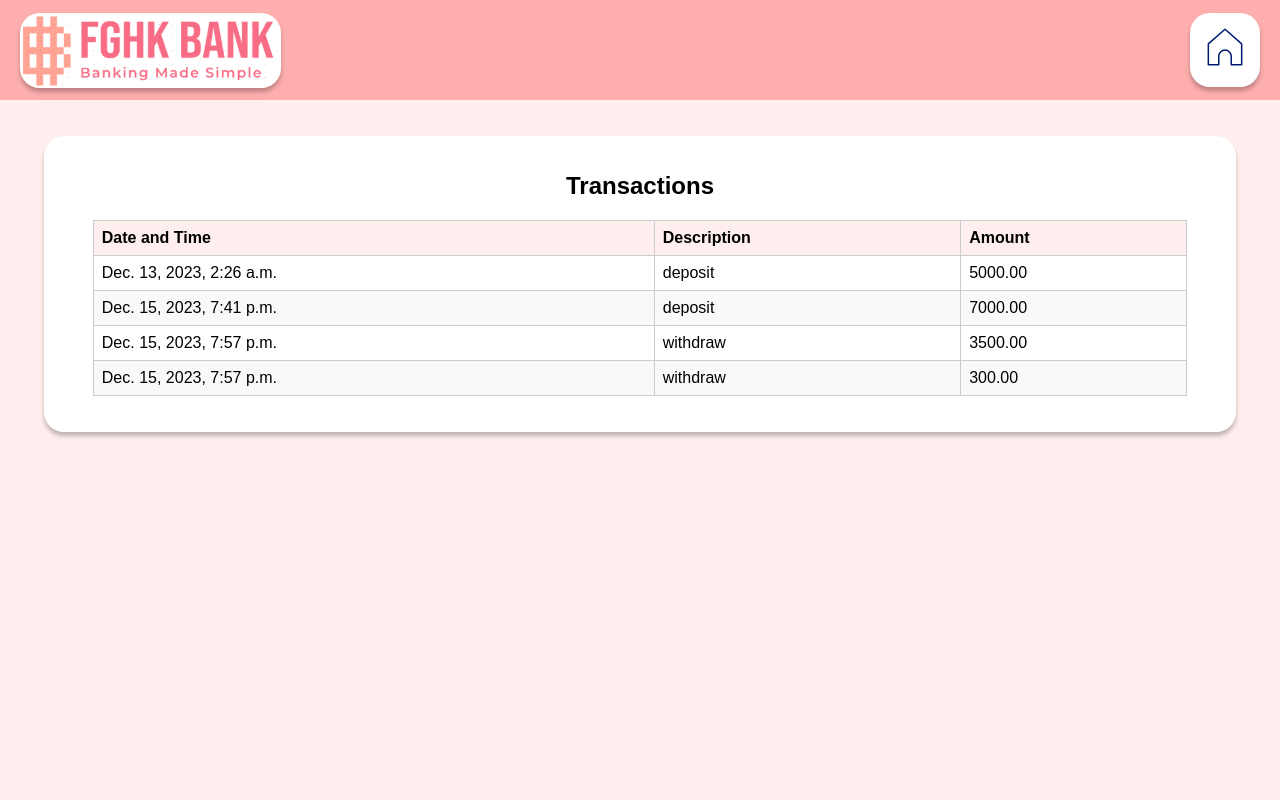
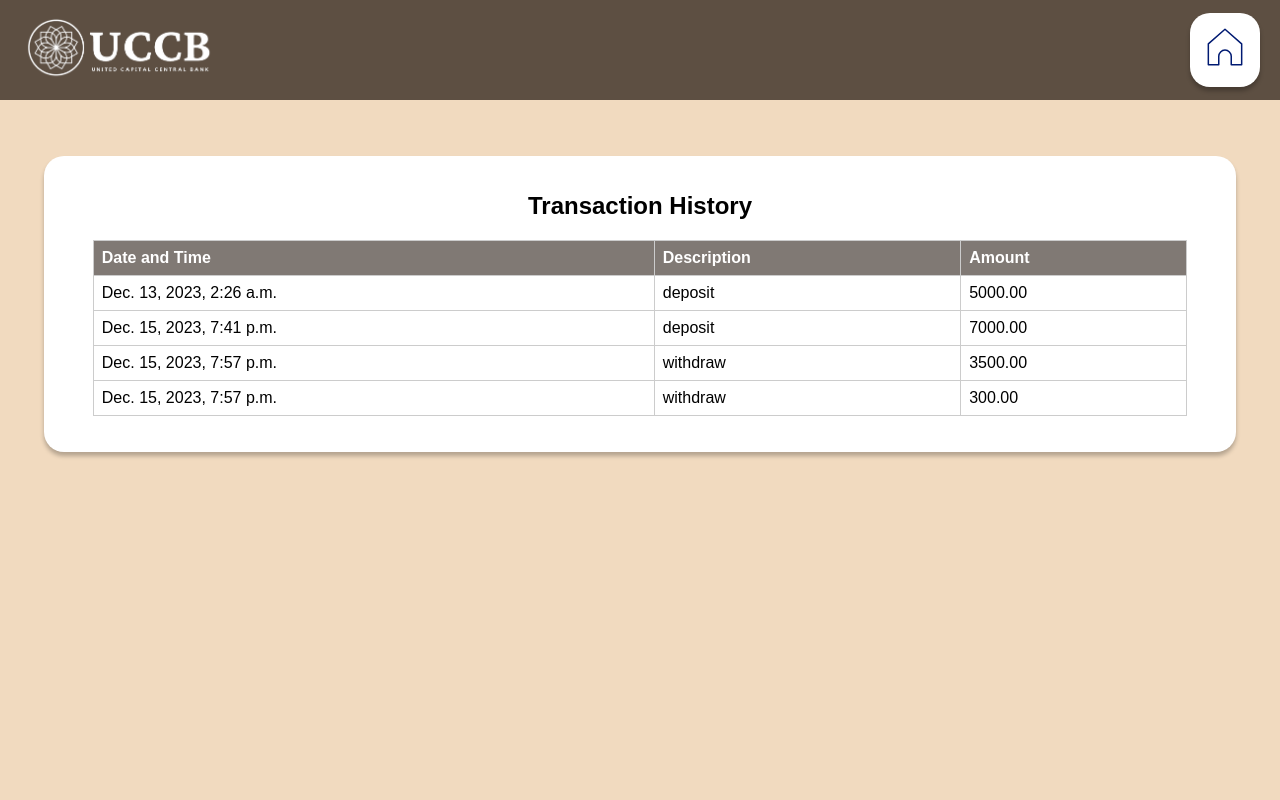
Before and after one commit to gauthamcsudheer/Bank-Management-System, a Django app: page /banking/transaction-history/21/ in a window 1280 px wide; the page is wider, and only the part inside the window is pictured. Run offline with Django 4.2, Linux system fonts and the light colour scheme; data comes from the database, SQL or seed files in the repository.

Commit message:
Transaction history updated

```diff
--- a/banking/templates/transaction_history.html
+++ b/banking/templates/transaction_history.html
@@ -1,4 +1,3 @@
-
 <!DOCTYPE html>
 <html lang="en">
 
@@ -11,14 +10,16 @@
 
     <style>
         :root {
-            --bg-color: #FFEEEE;
-            --nav-bg-color: #FFAEAE;
+            --bg-color: #F1DABF; /* Beige background color */
+            --nav-bg-color: #623B29; /* Dark brown navbar background color */
+            --table-bg-color: #FFFFFF; /* White table background color */
+            --box-shadow: rgba(0, 0, 0, 0.25); /* Box shadow color */
         }
 
         body {
             font-family: 'Arial', sans-serif;
             margin: 0;
-            background-color: var(--bg-color); /* Light Pink Background */
+            background-color: var(--bg-color);
             display: flex;
             flex-direction: column;
             align-items: center;
@@ -26,7 +27,7 @@
         }
 
         .navbar {
-            background: var(--nav-bg-color);
+            background-color: rgba(44, 32, 24, 0.75);
             display: flex;
             align-items: center;
             justify-content: space-between;
@@ -38,12 +39,11 @@
 
         .navbar .left {
             display: flex;
-            justify-content: flex-start; /* Adjusted alignment */
+            justify-content: flex-start;
             align-items: center;
-            height: 75%; /* Adjusted height to match the navbar */
+            height: 75%;
             border-radius: 20px;
-            box-shadow: 0px 4px 4px rgba(0, 0, 0, 0.25);
-            margin: 20px; /* Added margin to the right */
+            margin: 20px;
         }
 
         .navbar img {
@@ -53,14 +53,14 @@
         }
 
         .navbar .right {
-            background: #ffffff;
+            background: var(--table-bg-color);
             border-radius: 20px;
             margin: 20px;
-            box-shadow: 0px 4px 4px rgba(0, 0, 0, 0.25);
+            box-shadow: 0px 4px 4px var(--box-shadow);
         }
 
         .navbar .right a img {
-            height: 100%; /* Ensure the home icon matches the navbar height */
+            height: 100%;
         }
 
         h2 {
@@ -75,11 +75,12 @@
         }
 
         th {
-            background-color: #FFEEEE; /* Light Pink Header Row Background */
+            background-color: rgba(44, 32, 24, 0.60);
+            color: #fff; /* White text color for header row */
         }
 
         tr:nth-child(even) {
-            background-color: #f9f9f9; /* Alternate Row Background Color */
+            background-color: var(--table-bg-color);
         }
 
         a {
@@ -91,17 +92,17 @@
         }
 
         .container {
-            margin-top: 20px;
+            margin-top: 40px;
             width: 90%;
-            background-color: #ffffff; /* White background for the container */
-            padding: 20px; /* Add padding for better aesthetics */
-            border-radius: 20px; /* Optional: Add border-radius for rounded corners */
-            box-shadow: 0px 4px 4px rgba(0, 0, 0, 0.25); /* Optional: Add box-shadow for a subtle effect */
+            background-color: var(--table-bg-color);
+            padding: 20px;
+            border-radius: 20px;
+            box-shadow: 0px 4px 4px var(--box-shadow);
         }
 
         table {
-            width: 95%; /* Use 100% width for the table */
-            margin: 0 auto; /* Center the table horizontally */
+            width: 95%;
+            margin: 0 auto;
             border-collapse: collapse;
             margin-top: 1rem;
             margin-bottom: 1rem;
@@ -114,7 +115,7 @@
 
     <nav class="navbar">
         <div class="left">
-            <img src="{% static 'FGHK.png' %}" alt="logo">
+            <img src="{% static 'UCCBwhite-nobg.png' %}" alt="logo">
         </div>
         <div class="right">
             <a href="{% url 'account_details' customer_id=customer.id %}">
@@ -124,7 +125,7 @@
     </nav>
 
     <div class="container">
-        <h2>Transactions</h2>
+        <h2>Transaction History</h2>
         <table>
             <thead>
                 <tr>
```
